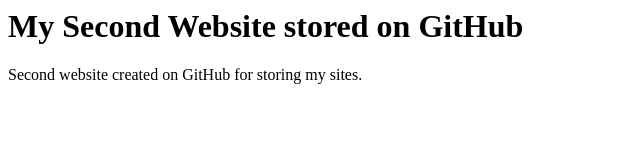
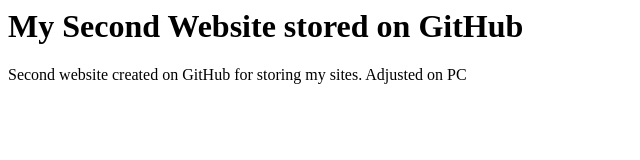
Before and after one commit to robinmactal-birdie/wk1_assignment_2, a plain HTML site: page index.html in a window 1280 px wide. Shown: the full height of the page, 0-640 px from the left. Drawn offline with Linux system fonts and the light colour scheme.

Commit message:
updated paragraph.

```diff
--- a/index.html
+++ b/index.html
@@ -4,6 +4,6 @@
   </head>
     <body>
       <h1>My Second Website stored on GitHub</h1>
-      <p>Second website created on GitHub for storing my sites.</p>
+      <p>Second website created on GitHub for storing my sites. Adjusted on PC</p>
     </body>
 </html>
```
